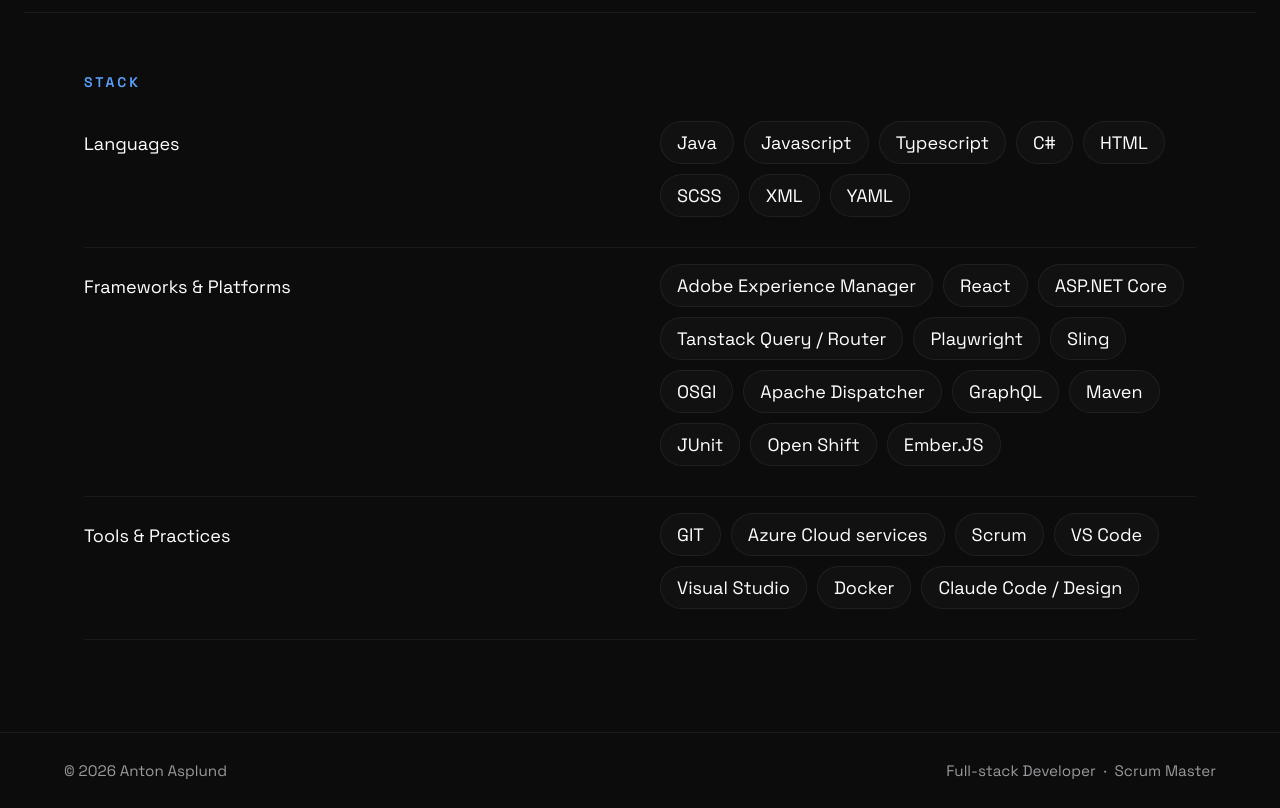
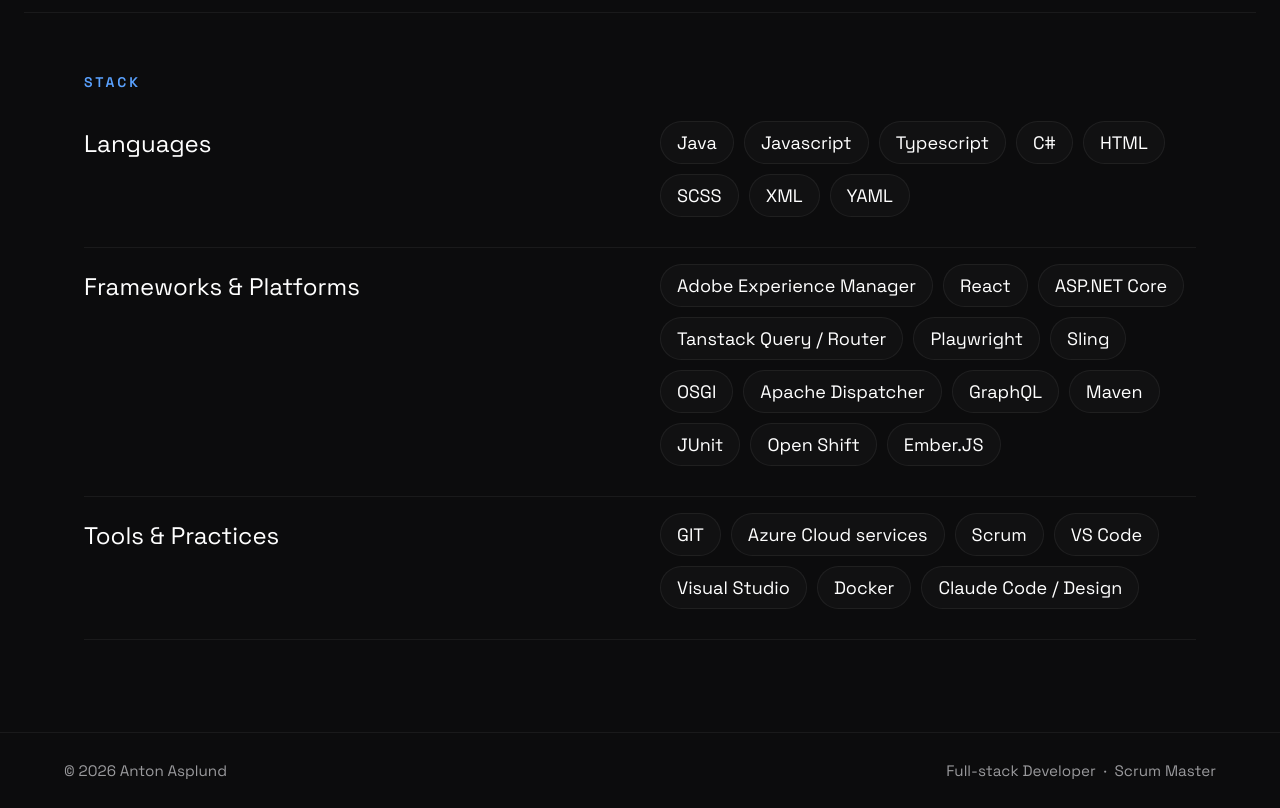
Before and after one commit to AntonAsplund/personal-webpage, a React (Vite) app: page / in a window 1280 px wide. Shown: the part 1260-2068 px from the top of the page. Built offline with nearby package versions, Linux system fonts and the light colour scheme.

Commit message:
Small font size fix

```diff
--- a/src/components/features/techStackTeaser/Teaser.module.scss
+++ b/src/components/features/techStackTeaser/Teaser.module.scss
@@ -4,14 +4,14 @@
     border-bottom: 1px solid var(--color-border);
     display: flex;
     flex-direction: column;
-    gap: 40px;
+    gap: 24px;
     justify-content: space-between;
     padding: 16px 0px 30px;
 }
 
 .header {
     color: var(--color-text);
-    font-size: 18px;
+    font-size: 24px;
     line-height: 45px;
 }
 
@@ -35,6 +35,7 @@
 @include media-desktop {
     .wrapper {
         flex-direction: row;
+        gap: 40px;
     }
 
     .header,
```
